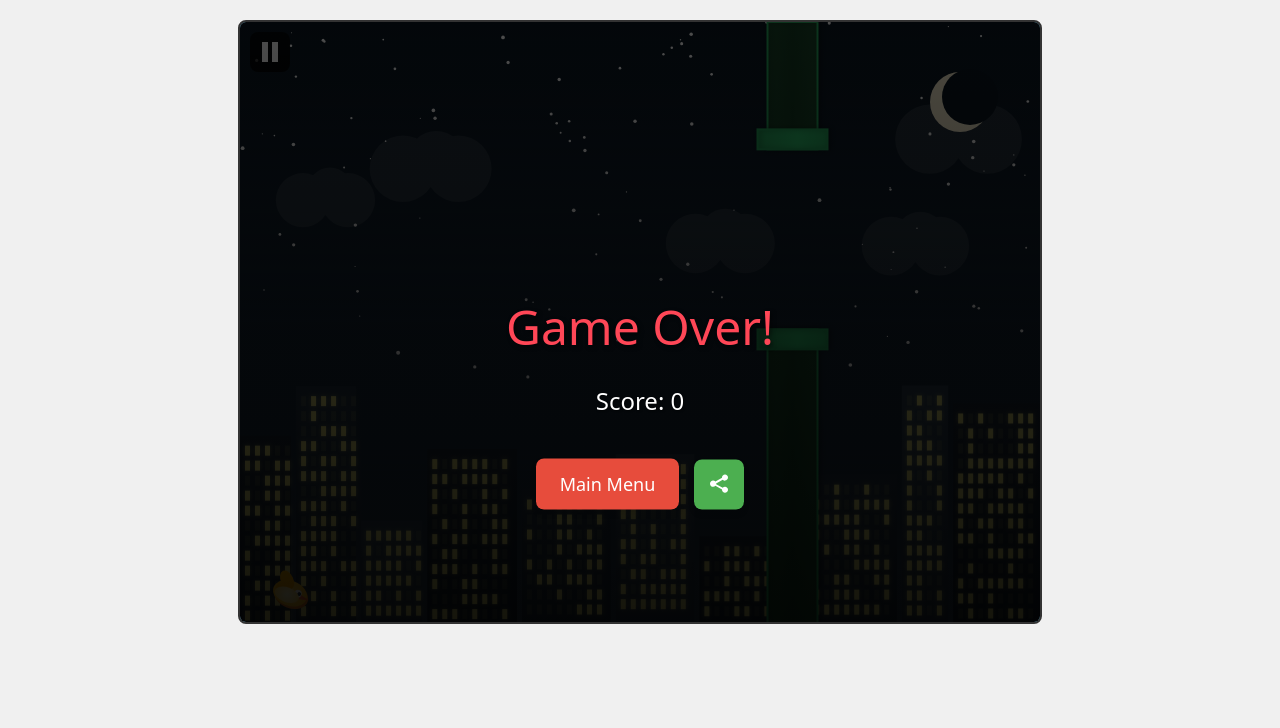
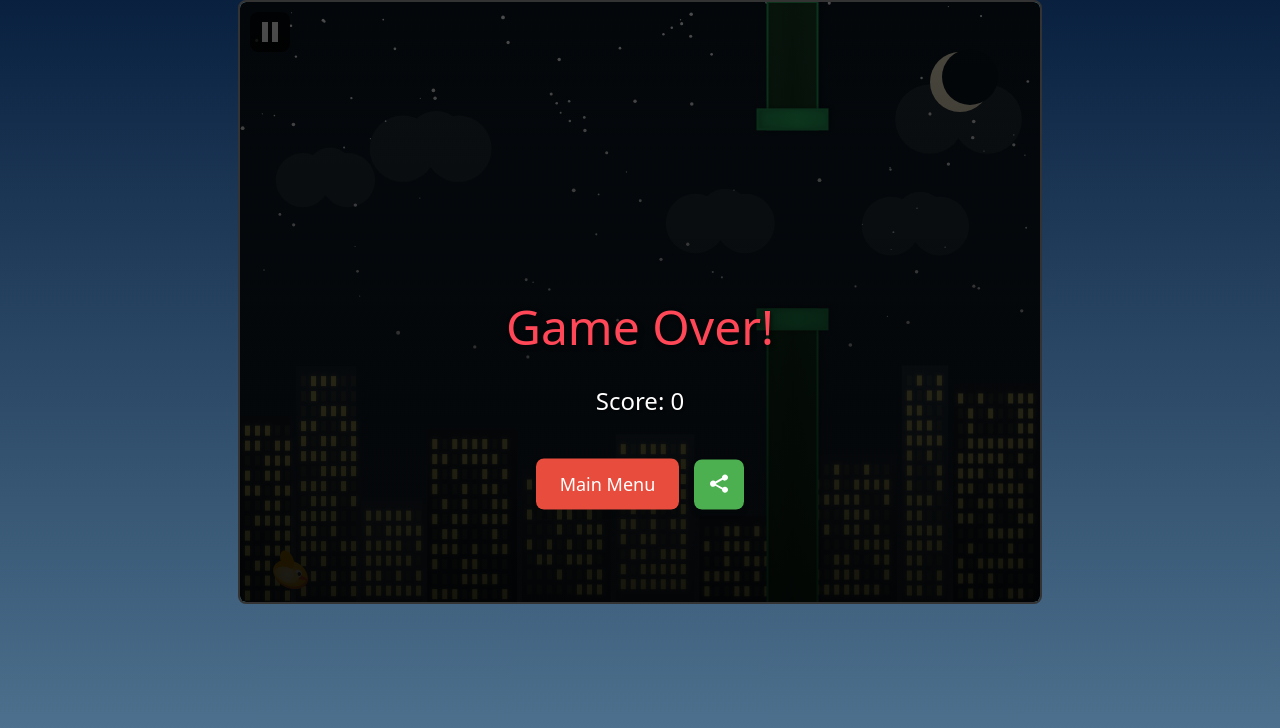
Before and after one commit to marron15/finalproject, a SvelteKit app: page /flappybird in a window 1280 px wide. Shown: the top 728 px of the page. Built offline with nearby package versions, Linux system fonts and the light colour scheme.

Commit message:
background

```diff
--- a/src/routes/flappybird/+page.svelte
+++ b/src/routes/flappybird/+page.svelte
@@ -1240,10 +1240,10 @@
         display: flex;
         flex-direction: column;
         align-items: center;
-        padding: 20px;
-        background-color: #f0f0f0;
-        min-height: 100vh;
-        touch-action: manipulation;
+        background: linear-gradient(to bottom, #09203f, #537895); /* Sky to white gradient */
+        height: 100vh;
+        width: 100vw;
+        overflow: hidden;
     }
 
     canvas {
```
